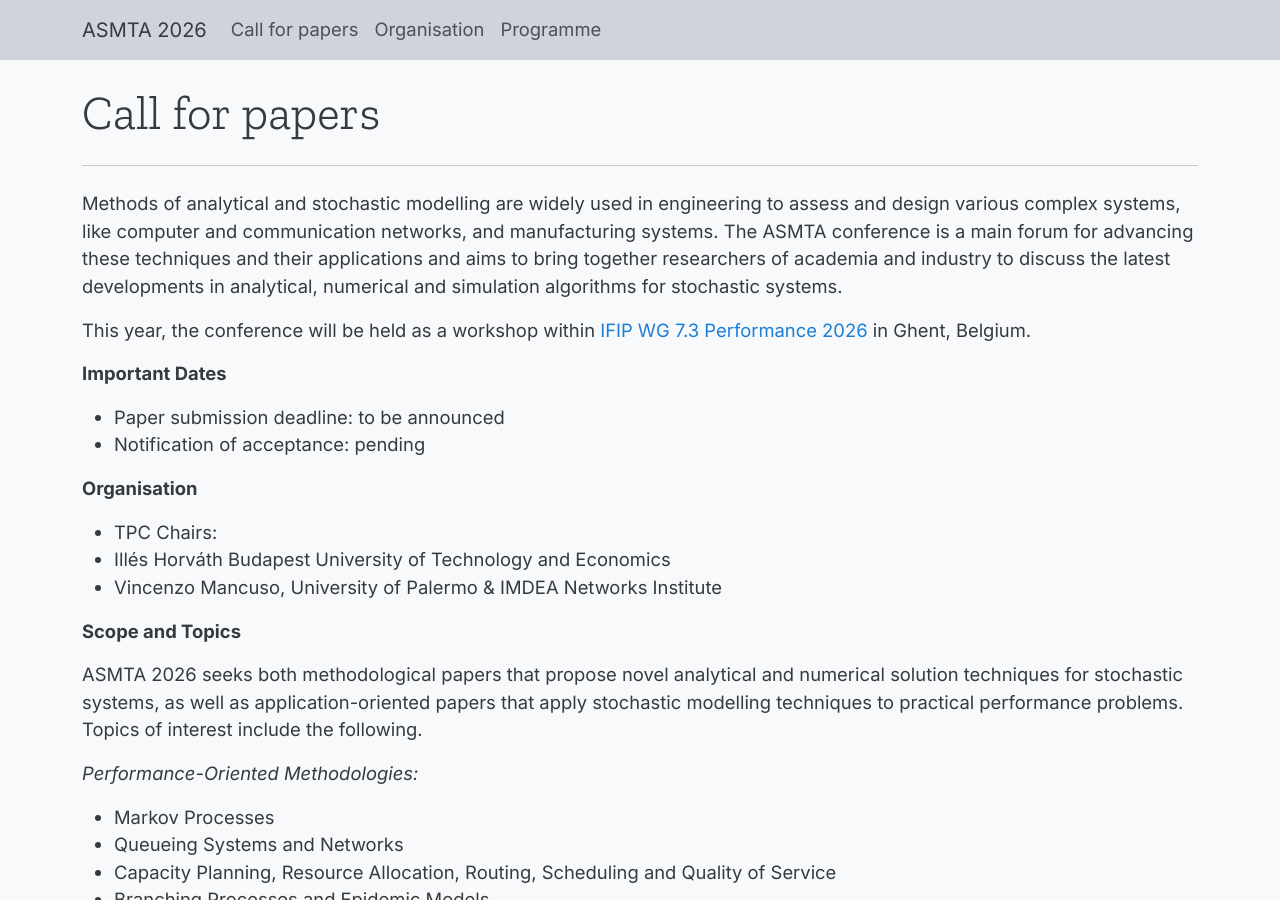
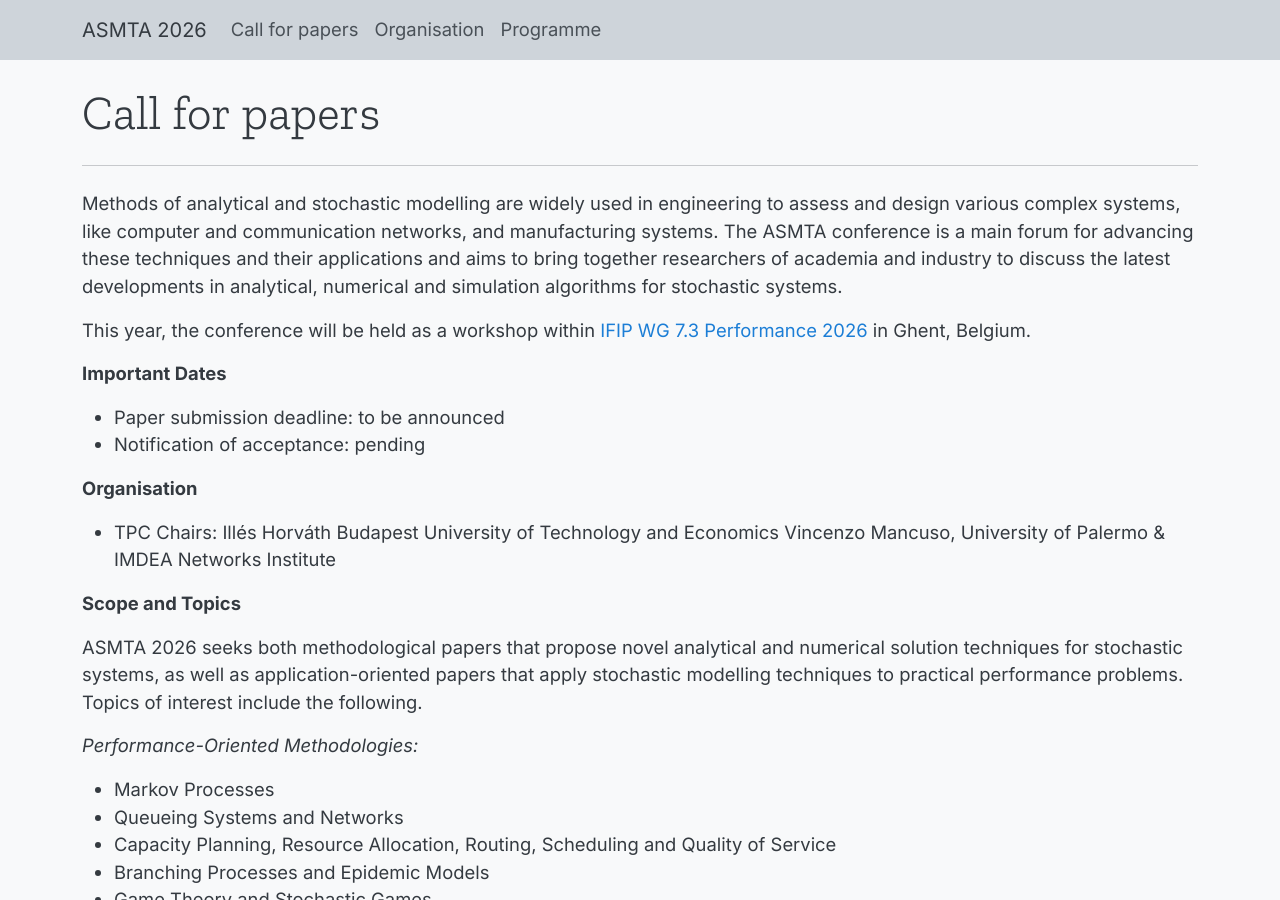
Before and after one commit to asmta/asmta.github.io, a Jekyll site: the page built from call.md, in a window 1280 px wide and 900 px high. Built offline with Jekyll 4.4.1, drawn with Linux system fonts in a browser that asks for light colours.

```diff
--- a/call.md
+++ b/call.md
@@ -25,8 +25,8 @@ This year, the conference will be held as a workshop within
 **Organisation**
 
 - TPC Chairs:
-- Illés Horváth Budapest University of Technology and Economics
-- Vincenzo Mancuso, University of Palermo & IMDEA Networks Institute
+  Illés Horváth Budapest University of Technology and Economics
+  Vincenzo Mancuso, University of Palermo & IMDEA Networks Institute
 
 
 **Scope and Topics**
```
